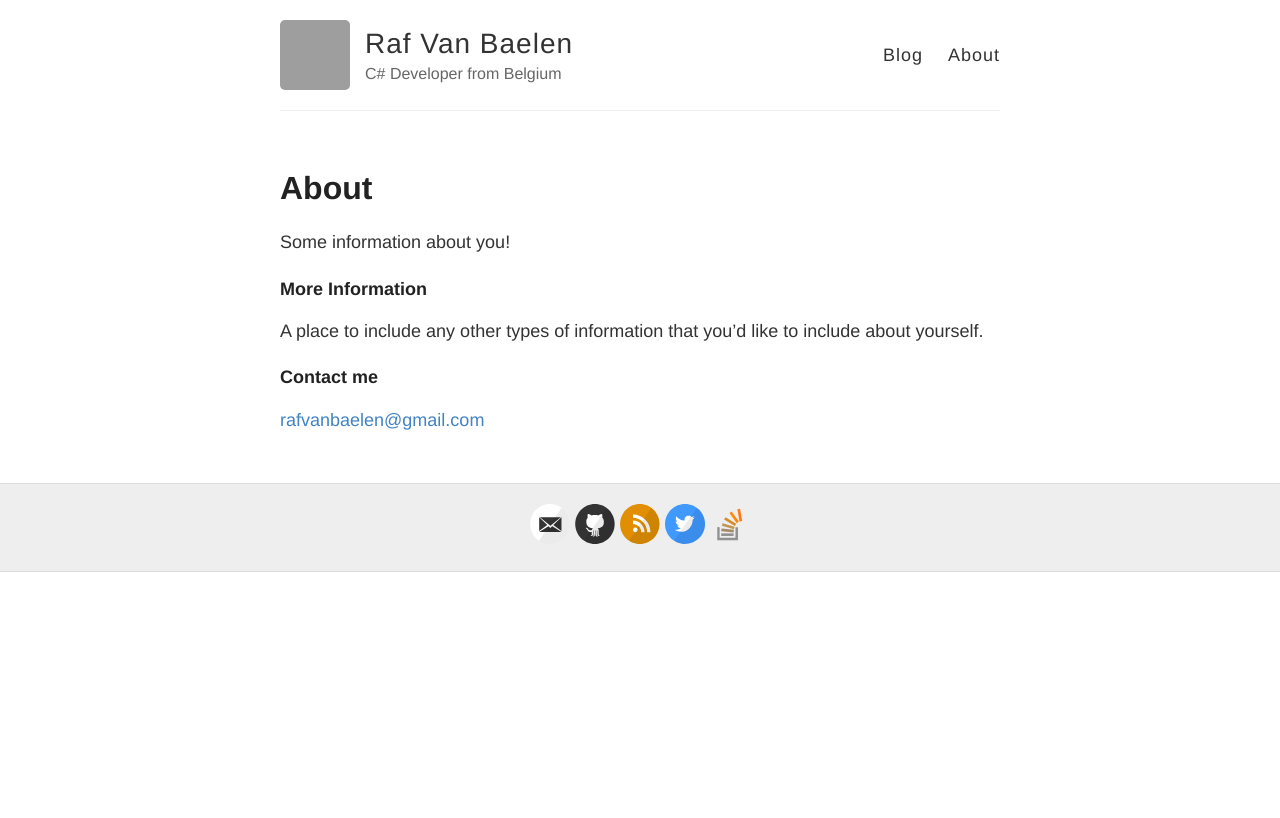
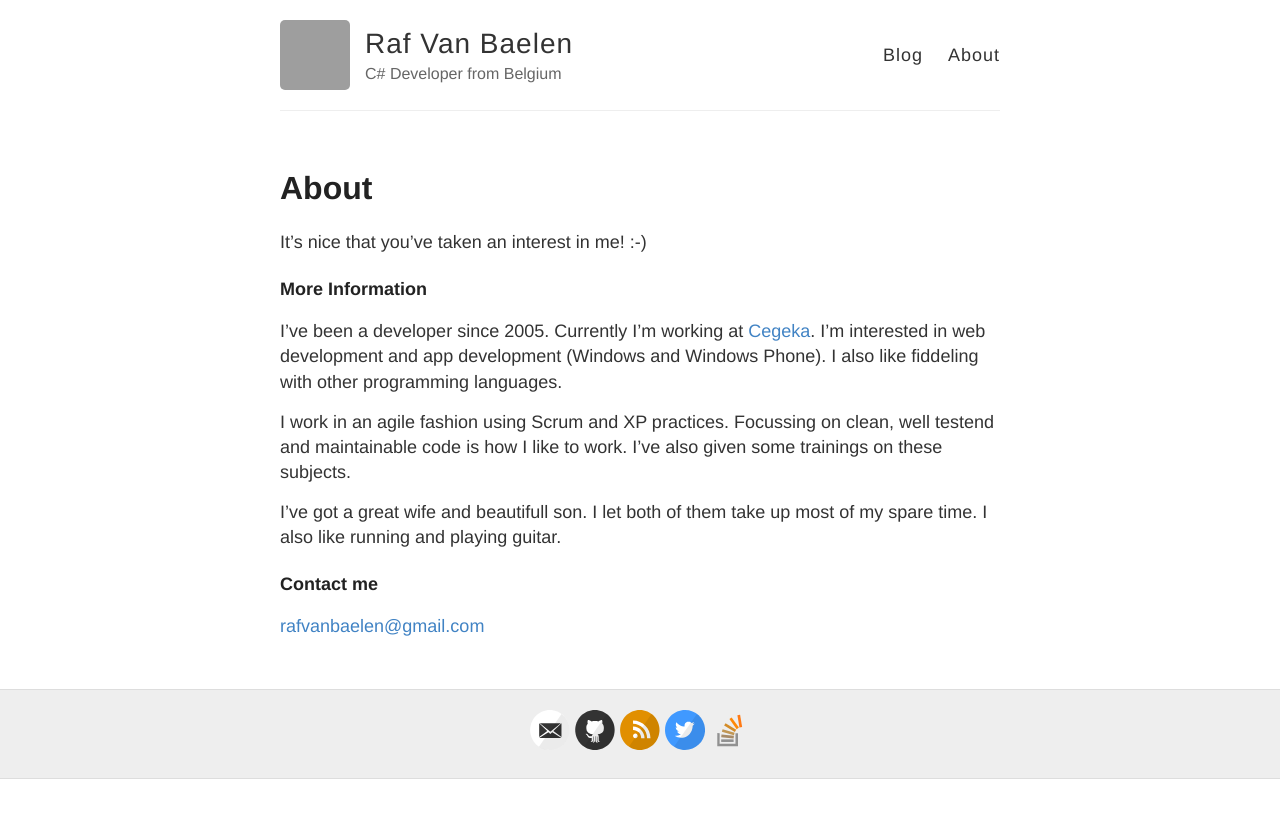
Before and after one commit to Rafvb/rafvb.github.io, a Jekyll site: the page built from about.md, in a window 1280 px wide. Shown: the top 818 px of the page. Built offline with Jekyll 4.4.1, drawn with Linux system fonts in a browser that asks for light colours; grey boxes are pictures that could not be loaded.

Commit message:
Updated about.md

```diff
--- a/about.md
+++ b/about.md
@@ -5,11 +5,15 @@ permalink: /about/
 published: true
 ---
 
-Some information about you!
+It's nice that you've taken an interest in me! :-)
 
 ### More Information
 
-A place to include any other types of information that you'd like to include about yourself.
+I've been a developer since 2005. Currently I'm working at [Cegeka](http://www.cegeka.com). I'm interested in web development and app development (Windows and Windows Phone). I also like fiddeling with other programming languages.
+
+I work in an agile fashion using Scrum and XP practices. Focussing on clean, well testend and maintainable code is how I like to work. I've also given some trainings on these subjects.
+
+I've got a great wife and beautifull son. I let both of them take up most of my spare time. I also like running and playing guitar.
 
 ### Contact me
 
```
